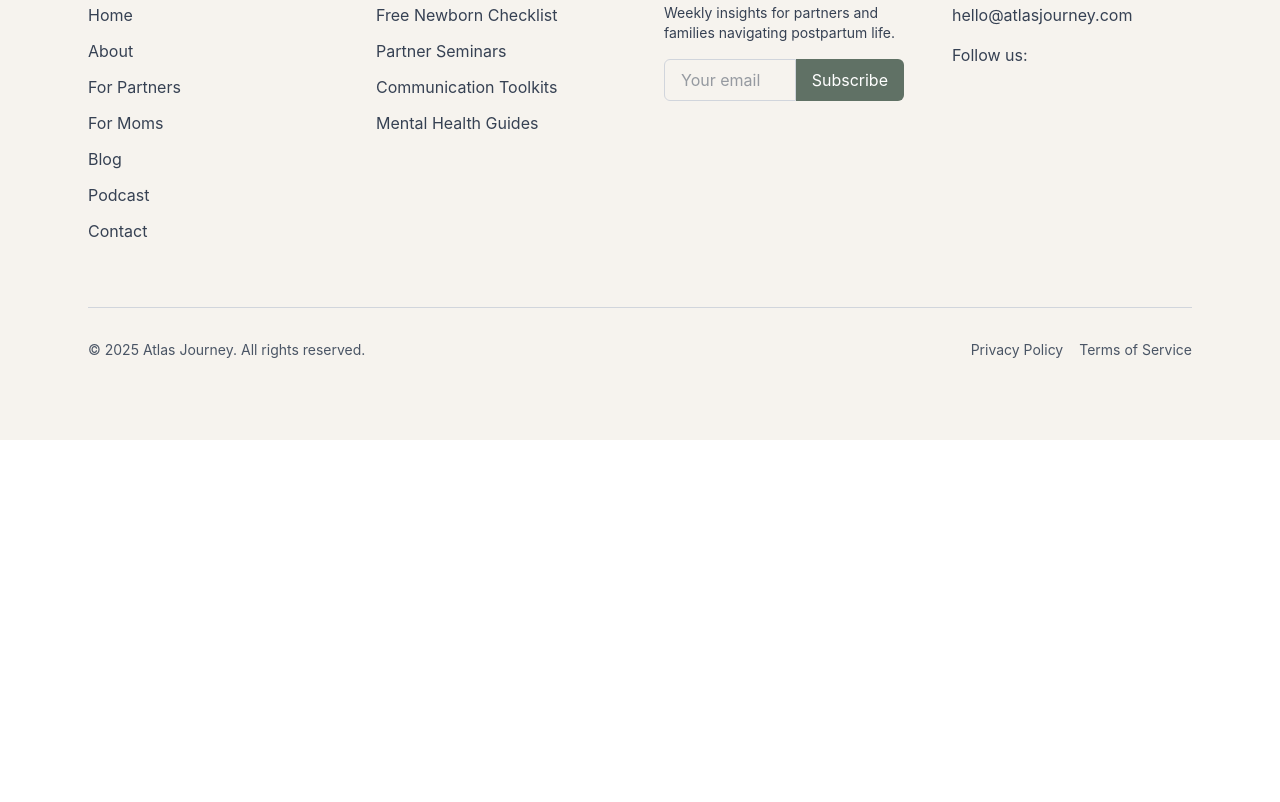
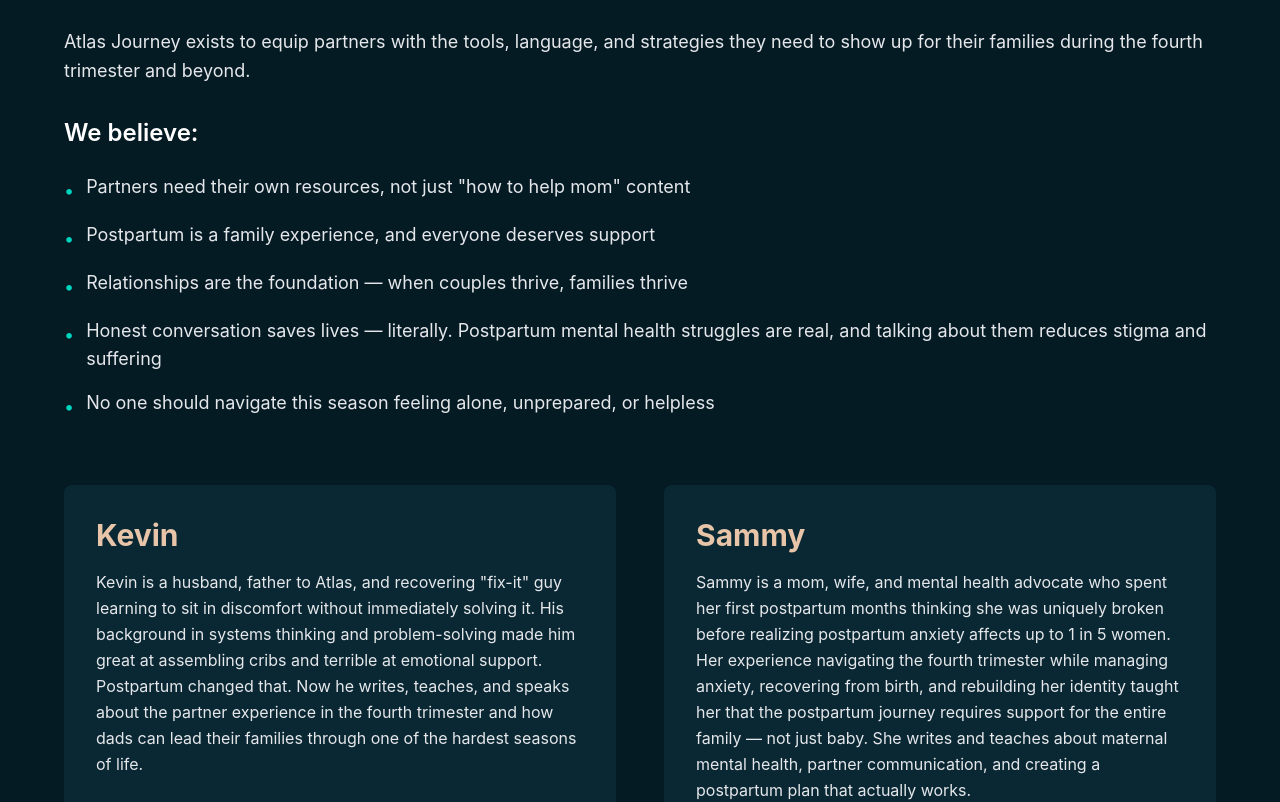
Before and after one commit to DevvObiero/ATLAS-JOURNEY, a React (Vite) app in the folder my-npm/: page /About in a window 1280 px wide. Shown: the part 2187-2989 px from the top of the page. Before the commit the page ends 2627 px from the top, so only its background shows below. Built offline with nearby package versions, Linux system fonts and the light colour scheme.

Commit message:
completed the "why we do this section"

```diff
--- a/my-npm/src/pages/About.jsx
+++ b/my-npm/src/pages/About.jsx
@@ -146,7 +146,75 @@
 />
       </div>
     </div>
+  <div className="bg-[#051B24] min-h-screen py-16 px-8">
+      <div className="max-w-6xl mx-auto">
+        {/* Main Section */}
+        <div className="mb-16">
+          <h1 className="text-4xl md:text-5xl font-bold text-[#E8C5A8] mb-8">
+            Why We Do This
+          </h1>
 
+          <p className="text-gray-200 text-lg mb-8 leading-relaxed">
+            Atlas Journey exists to equip partners with the tools, language, and strategies they
+            need to show up for their families during the fourth trimester and beyond.
+          </p>
+
+          <h2 className="text-2xl font-semibold text-white mb-6">We believe:</h2>
+
+          <ul className="space-y-4 text-gray-200 text-lg">
+            <li className="flex items-start">
+              <span className="text-teal-400 mr-3 mt-1">•</span>
+              <span>Partners need their own resources, not just "how to help mom" content</span>
+            </li>
+            <li className="flex items-start">
+              <span className="text-teal-400 mr-3 mt-1">•</span>
+              <span>Postpartum is a family experience, and everyone deserves support</span>
+            </li>
+            <li className="flex items-start">
+              <span className="text-teal-400 mr-3 mt-1">•</span>
+              <span>Relationships are the foundation — when couples thrive, families thrive</span>
+            </li>
+            <li className="flex items-start">
+              <span className="text-teal-400 mr-3 mt-1">•</span>
+              <span>Honest conversation saves lives — literally. Postpartum mental health struggles are real, and talking about them reduces stigma and suffering</span>
+            </li>
+            <li className="flex items-start">
+              <span className="text-teal-400 mr-3 mt-1">•</span>
+              <span>No one should navigate this season feeling alone, unprepared, or helpless</span>
+            </li>
+          </ul>
+        </div>
+
+        {/* Team Section */}
+        <div className="grid md:grid-cols-2 gap-12">
+          {/* Kevin */}
+          <div className="bg-[#0a2833] rounded-lg p-8">
+            <h3 className="text-3xl font-bold text-[#E8C5A8] mb-4">Kevin</h3>
+            <p className="text-gray-200 leading-relaxed">
+              Kevin is a husband, father to Atlas, and recovering "fix-it" guy learning to sit
+              in discomfort without immediately solving it. His background in systems thinking and
+              problem-solving made him great at assembling cribs and terrible at emotional support.
+              Postpartum changed that. Now he writes, teaches, and speaks about the partner experience
+              in the fourth trimester and how dads can lead their families through one of the hardest
+              seasons of life.
+            </p>
+          </div>
+
+          {/* Sammy */}
+          <div className="bg-[#0a2833] rounded-lg p-8">
+            <h3 className="text-3xl font-bold text-[#E8C5A8] mb-4">Sammy</h3>
+            <p className="text-gray-200 leading-relaxed">
+              Sammy is a mom, wife, and mental health advocate who spent her first postpartum months
+              thinking she was uniquely broken before realizing postpartum anxiety affects up to 1 in 5
+              women. Her experience navigating the fourth trimester while managing anxiety, recovering
+              from birth, and rebuilding her identity taught her that the postpartum journey requires
+              support for the entire family — not just baby. She writes and teaches about maternal
+              mental health, partner communication, and creating a postpartum plan that actually works.
+            </p>
+          </div>
+        </div>
+      </div>
+    </div>
     </div>
   )
 }
```
